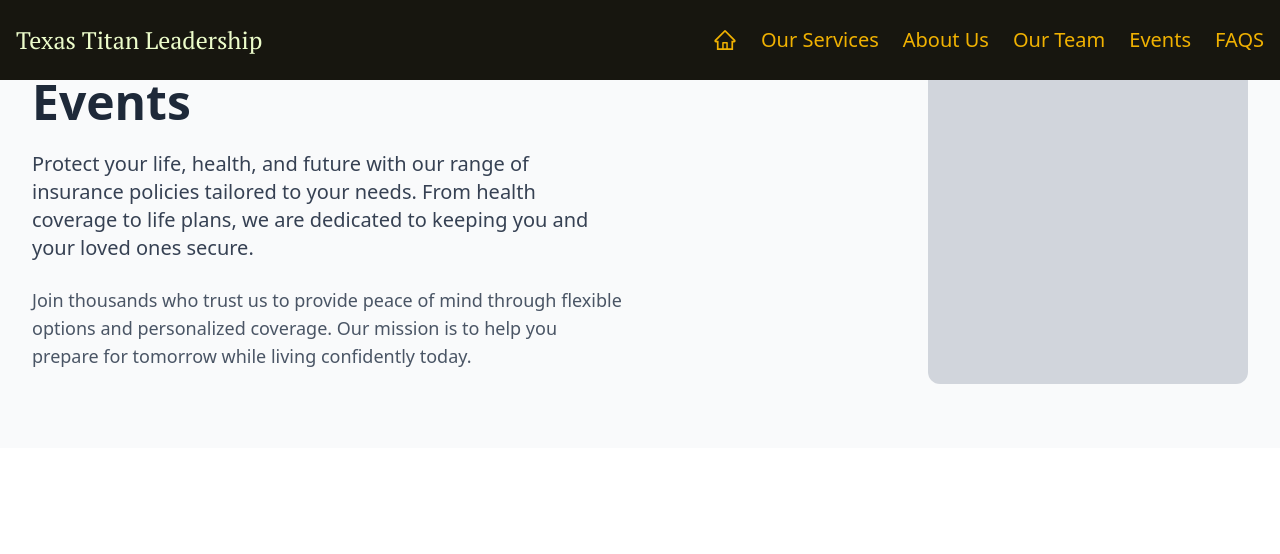
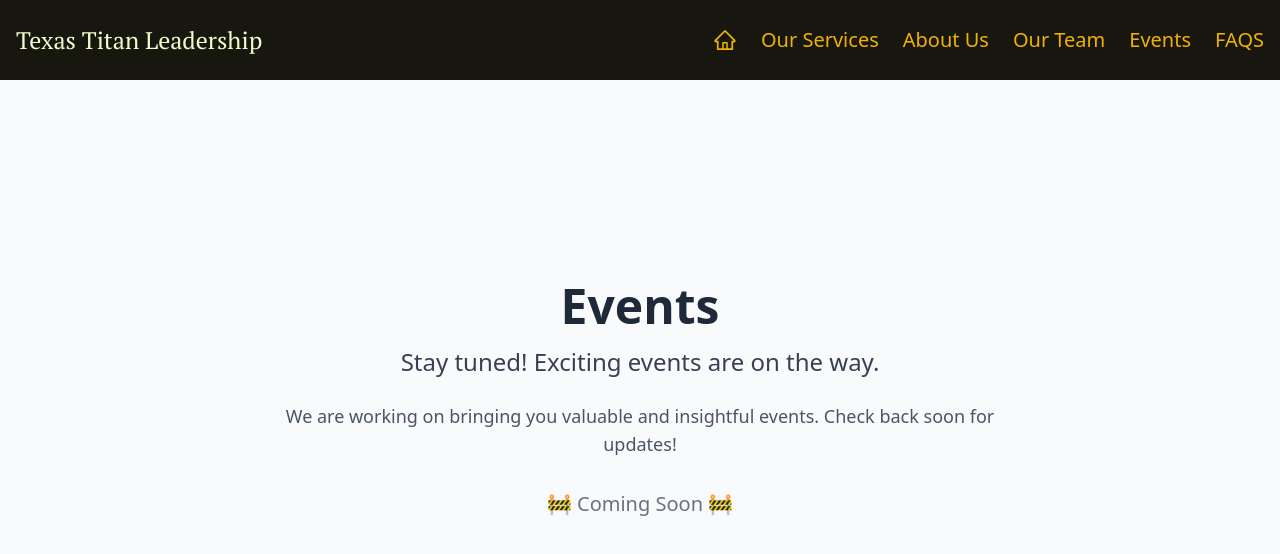
Before and after one commit to onseriocodes/texastitanleadership, a React (Vite) app: page /events in a window 1280 px wide. Shown: the top 554 px of the page. Built offline with nearby package versions, Linux system fonts and the light colour scheme; a web font is replaced by a local one.

Commit message:
padding top on pages under nav update

```diff
--- a/src/pages/AboutUs.jsx
+++ b/src/pages/AboutUs.jsx
@@ -4,7 +4,7 @@ import us2 from "../assets/us2.jpg";
 const AboutUs = () => {
   return (
     <>
-      <section className="myHero py-16 px-8">
+      <section className="myHero py-16 px-8 pt-20">
         <div className="max-w-7xl mx-auto grid grid-cols-1 md:grid-cols-2 gap-8 items-center">
           {/* Left Side: Text Content */}
           <div>
--- a/src/pages/Events.jsx
+++ b/src/pages/Events.jsx
@@ -4,29 +4,18 @@ import React from "react";
 const Events = () => {
   return (
     <>
-      <section className="bg-gray-50 py-16 px-8">
-        <div className="max-w-7xl mx-auto grid grid-cols-1 md:grid-cols-2 gap-8 items-center">
-          {/* Left Side: Text Content */}
-          <div>
-            <h1 className="text-5xl font-bold text-gray-800 mb-6">Events</h1>
-            <p className="text-xl text-gray-700 mb-6">
-              Protect your life, health, and future with our range of insurance
-              policies tailored to your needs. From health coverage to life
-              plans, we are dedicated to keeping you and your loved ones secure.
-            </p>
-            <p className="text-lg text-gray-600">
-              Join thousands who trust us to provide peace of mind through
-              flexible options and personalized coverage. Our mission is to help
-              you prepare for tomorrow while living confidently today.
-            </p>
-          </div>
-
-          {/* Right Side: Placeholder Image */}
-          <div className="flex justify-center md:justify-end">
-            <div className="w-80 h-80 bg-gray-300 rounded-xl overflow-hidden">
-              {/* Replace the empty div below with an <img> tag or background image */}
-              {/* <img src="path-to-your-image.jpg" alt="Insurance team" className="w-full h-full object-cover" /> */}
-            </div>
+      <section className="bg-gray-50 py-16 px-8 flex flex-col items-center justify-center min-h-screen text-center">
+        <div className="max-w-3xl">
+          <h1 className="text-5xl font-bold text-gray-800 mb-4">Events</h1>
+          <p className="text-2xl text-gray-700 mb-6">
+            Stay tuned! Exciting events are on the way.
+          </p>
+          <p className="text-lg text-gray-600 mb-8">
+            We are working on bringing you valuable and insightful events. Check
+            back soon for updates!
+          </p>
+          <div className="    rounded-xl flex items-center justify-center text-gray-500 text-xl">
+            🚧 Coming Soon 🚧
           </div>
         </div>
       </section>
--- a/src/pages/OurFaqs.jsx
+++ b/src/pages/OurFaqs.jsx
@@ -67,7 +67,7 @@ const OurFaqs = () => {
   };
 
   return (
-    <section className="bg-gray-100 py-16 px-8">
+    <section className="bg-gray-100 py-16 px-8 pt-25">
       <div className="max-w-4xl mx-auto">
         <h2 className="text-4xl font-bold text-gray-800 mb-8 text-center">
           Frequently Asked Questions
--- a/src/pages/OurServices.jsx
+++ b/src/pages/OurServices.jsx
@@ -37,7 +37,7 @@ const ServiceCard = ({ icon, title, description }) => (
 const OurServices = () => {
   return (
     <>
-      <section className="myHero py-16 px-8">
+      <section className="myHero py-16 px-8 pt-25">
         <div className="max-w-7xl mx-auto grid grid-cols-1 md:grid-cols-2 gap-8 items-center">
           {/* Left Side: Text Content */}
           <div>
--- a/src/pages/OurTeam.jsx
+++ b/src/pages/OurTeam.jsx
@@ -24,7 +24,7 @@ const OurTeam = () => {
   }, [pathname]);
   return (
     <>
-      <section className="myHero py-16 px-8">
+      <section className="myHero py-16 px-8 pt-25">
         <div className="max-w-7xl mx-auto grid grid-cols-1 md:grid-cols-2 gap-8 items-center">
           {/* Left Side: Text Content */}
           <div>
```
